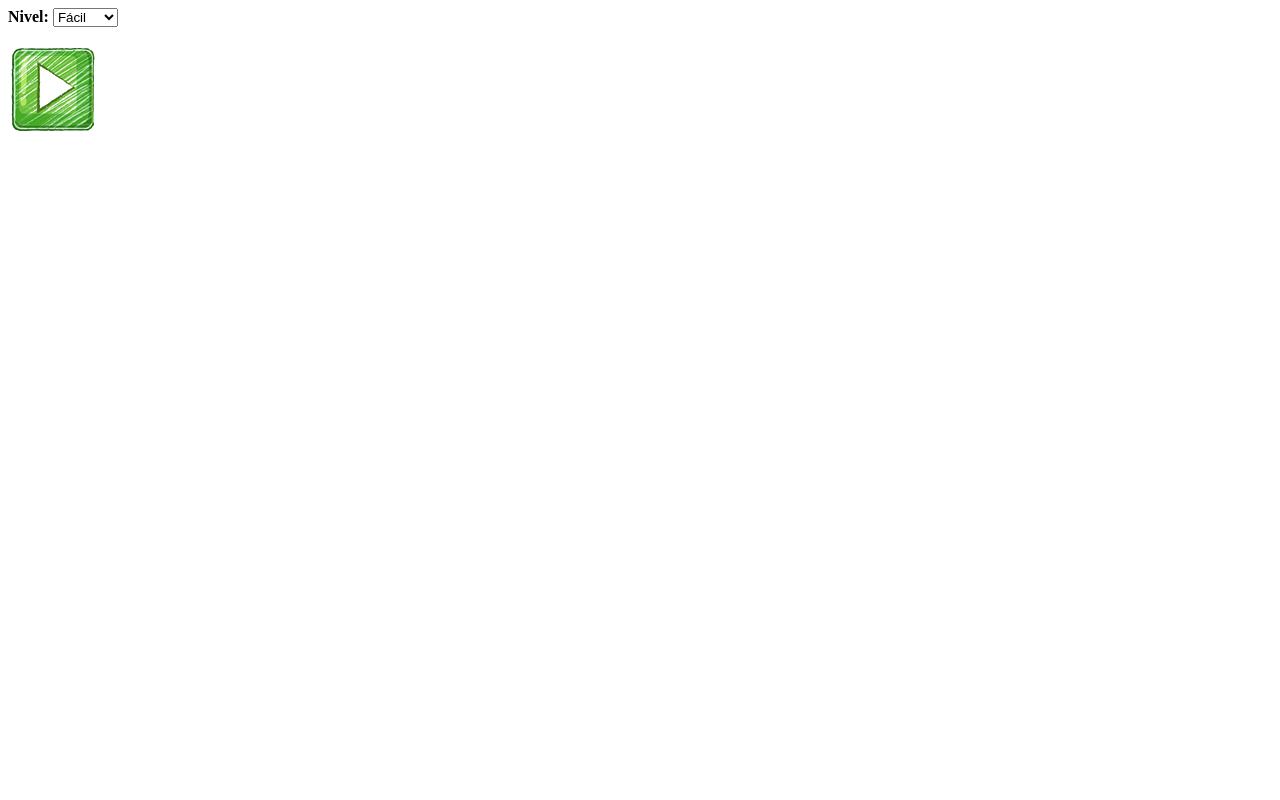
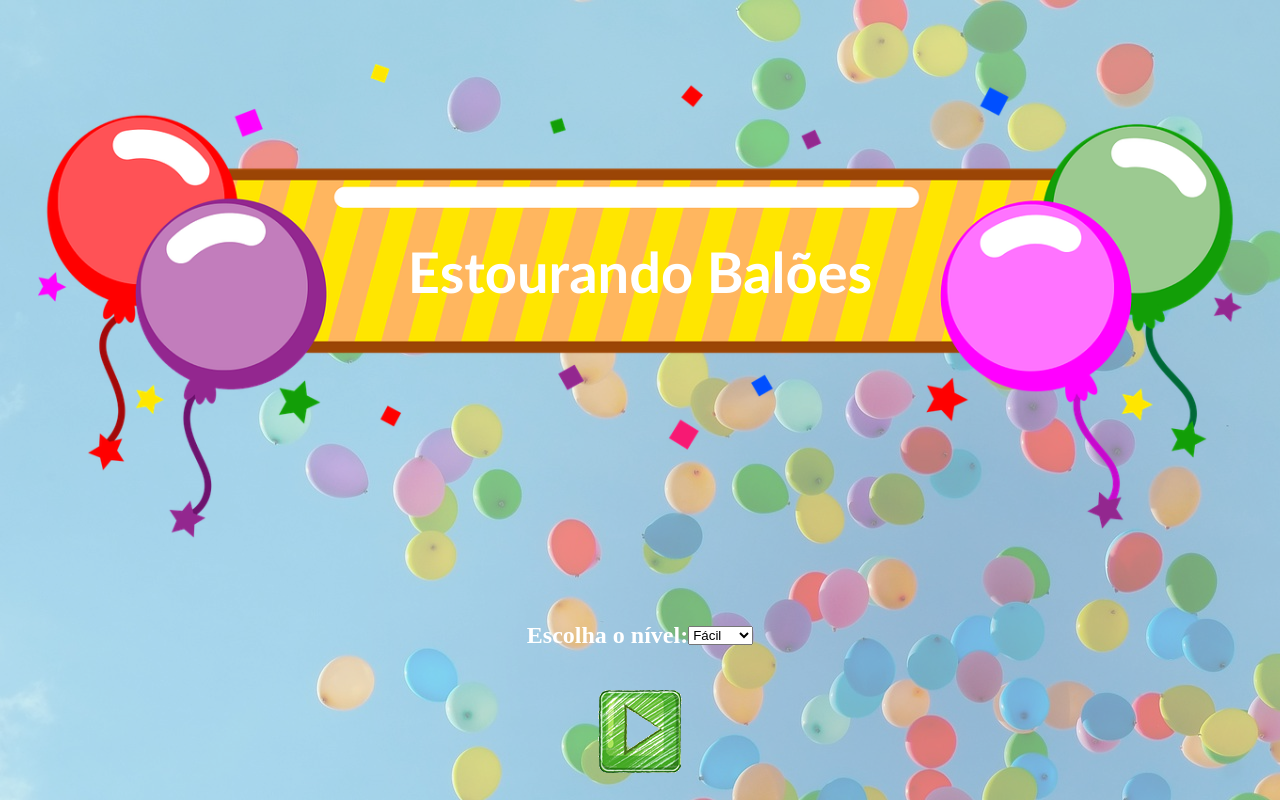
Before and after one commit to RodrigoPresa/estourando_baloes, a plain HTML site: page index.html in a window 1280 px wide. Drawn offline with Linux system fonts and the light colour scheme.

Commit message:
Criado o CSS da index.html

```diff
--- a/estilo.css
+++ b/estilo.css
@@ -0,0 +1,84 @@
+/* --- TELA INICIAL --- */
+html {
+    min-height: 100%;
+    height: 100%;
+}
+body {
+    color: #fff ;
+    margin: 0;
+    height: 100%;
+    position: relative;
+    z-index: 5;
+}
+
+.bg-body {
+    background-size: contain;
+    background: url('imagens/bg-body.jpg');
+    opacity: 0.6;
+    position: absolute;
+    z-index: -1;
+    top: 0;
+    bottom: 0;
+    left: 0;
+    right: 0;
+    width: 100%;
+    height: 100%;
+}
+
+.bg-titulo {
+    background: url('imagens/background-titulo.png');
+    background-position: bottom;
+    background-repeat: no-repeat;
+    background-size: contain;
+    padding: 200px;
+}
+
+h1 {
+    font-family: 'Optima', sans-serif;
+    font-size: 3.5em;
+    padding-bottom: 60px;
+
+}
+
+.centralizado{
+    display: flex;
+    align-items: center;
+    justify-content: center;
+}
+
+/* --- TELA JOGO --- */
+
+.pontuacao  {
+    float: left;
+    width: auto;
+    height: 500px;
+    background: #fff;
+    border: solid 1px #a2a2a2;
+    margin-right: 5px;
+}
+
+.cenario {
+    float: left;
+    width: 600px;
+    height: 500px;
+    background: url('imagens/cenario.png');
+    background-position: bottom;
+}
+
+.pontuacao_baloes {
+    text-align: center;
+    color: red;
+    font-size: 30px;
+}
+
+.cronometro {
+    width: 140px;
+    height: 132px;
+}
+
+.cronometro td {
+    background: url('imagens/cronometro.png');
+    text-align: center;
+    color: red;
+    font-size: 25px;
+}
--- a/index.html
+++ b/index.html
@@ -4,6 +4,7 @@
 		<meta charset="UTF-8">
 
 		<title>Estourando balões</title>
+		<link rel="stylesheet" href="estilo.css">
 
 		<script language='Javascript'>
 
@@ -16,8 +17,12 @@
 	</head>
 
 	<body>
-		<div>
-			<b>Nivel: </b>
+		<div class="bg-body"></div>
+		<div class="centralizado bg-titulo">
+			<h1>Estourando Balões</h1>
+		</div>
+		<div class="centralizado">
+			<h2>Escolha o nível: </h2>
 			<select name="nivel" id="nivel_jogo">
 				<option value="1">Fácil</option>
 				<option value="2">Normal</option>
@@ -25,8 +30,8 @@
 			</select>
 		</div>
 		<br>
-		<div>
-			<img src="imagens/iniciar.png" alt="Botão Iniciar" onclick="iniciaJogo()">
+		<div class="centralizado">
+			<img src="imagens/iniciar.png" alt="Botão Iniciar" title="Iniciar" onclick="iniciaJogo()">
 		</div>
 	</body>
 
```
Also changed, not shown: jogo.html (+7 -6 lines), imagens/background-titulo.png (added), imagens/bg-body.jpg (added).
